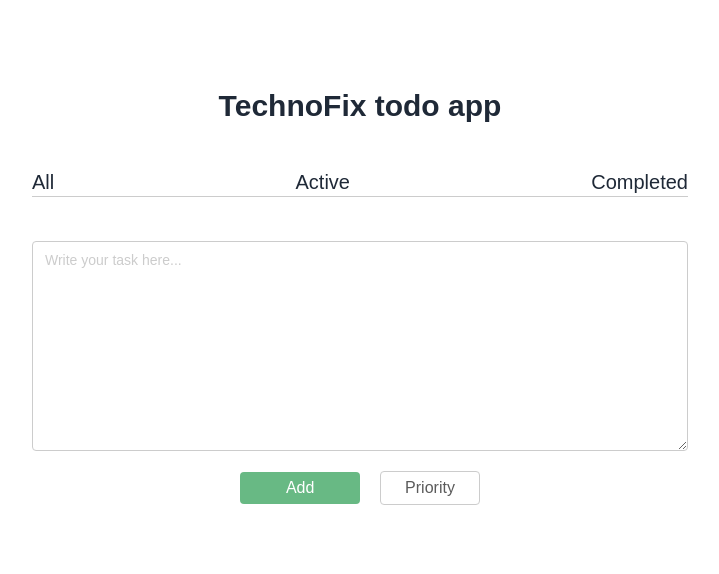
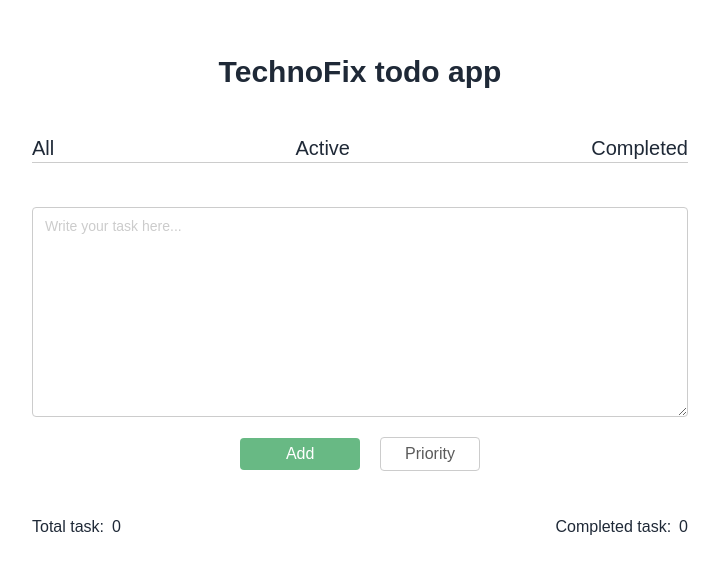
Before and after one commit to Mehedi-Hasan0/technofix-todo-app, a React (Vite) app: page / in a window 1280 px wide. Shown: the part 144-718 px from the top of the page, without its empty margins (280-999 px from the left). Built offline with nearby package versions, Linux system fonts and the light colour scheme.

Commit message:
[DONE] Todo counter ui added

```diff
--- a/src/App.jsx
+++ b/src/App.jsx
@@ -1,5 +1,6 @@
 import AddTodo from "./components/AddTodo";
 import Navbar from "./components/Navbar";
+import TodoCounter from "./components/TodoCounter";
 
 function App() {
   return (
@@ -9,6 +10,7 @@ function App() {
       </h2>
       <Navbar />
       <AddTodo />
+      <TodoCounter />
     </main>
   );
 }
--- /dev/null
+++ b/src/components/TodoCounter.jsx
@@ -0,0 +1,16 @@
+const TodoCounter = () => {
+  return (
+    <div className="flex items-center justify-between sub-container text-sm md:text-base 2xl:text-lg">
+      <div className="flex items-center gap-2">
+        <p>Total task:</p>
+        <p>0</p>
+      </div>
+      <div className="flex items-center gap-2">
+        <p>Completed task:</p>
+        <p>0</p>
+      </div>
+    </div>
+  );
+};
+
+export default TodoCounter;
```
